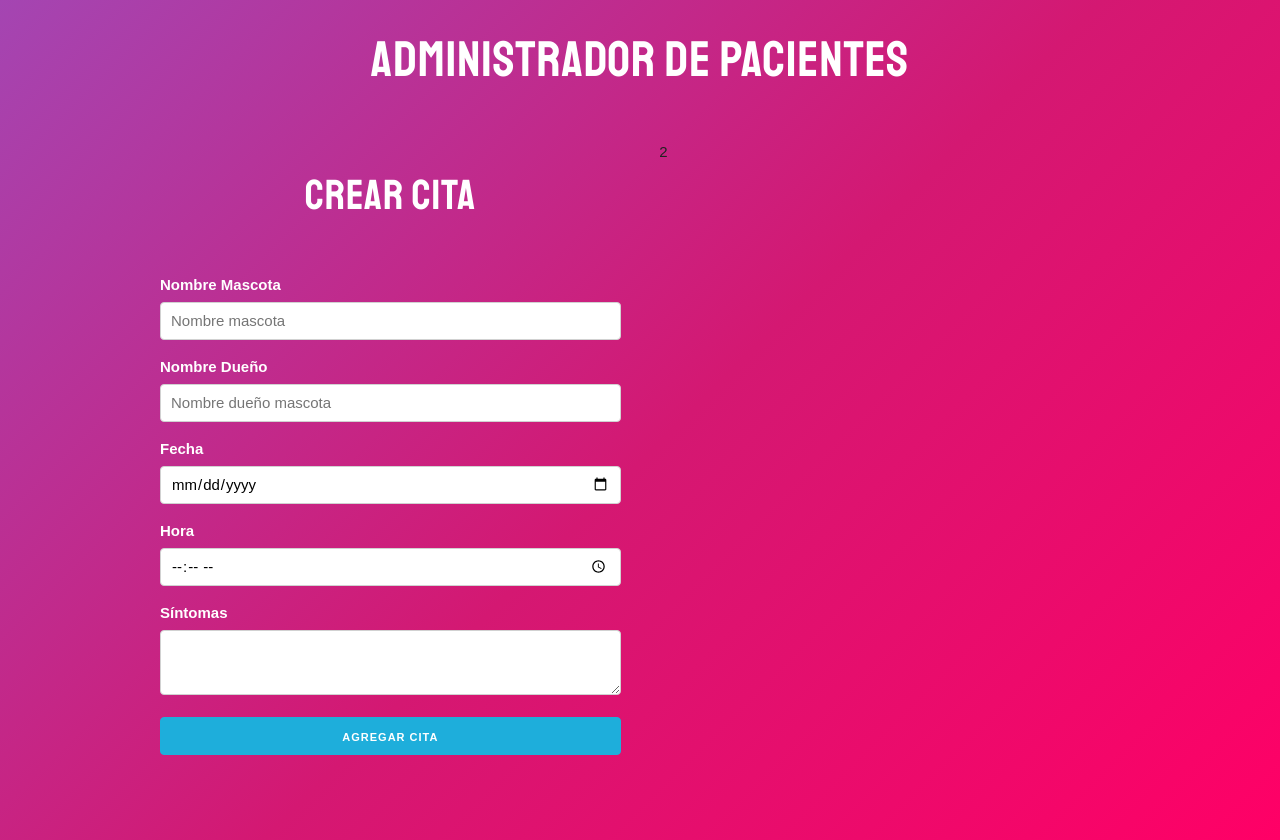
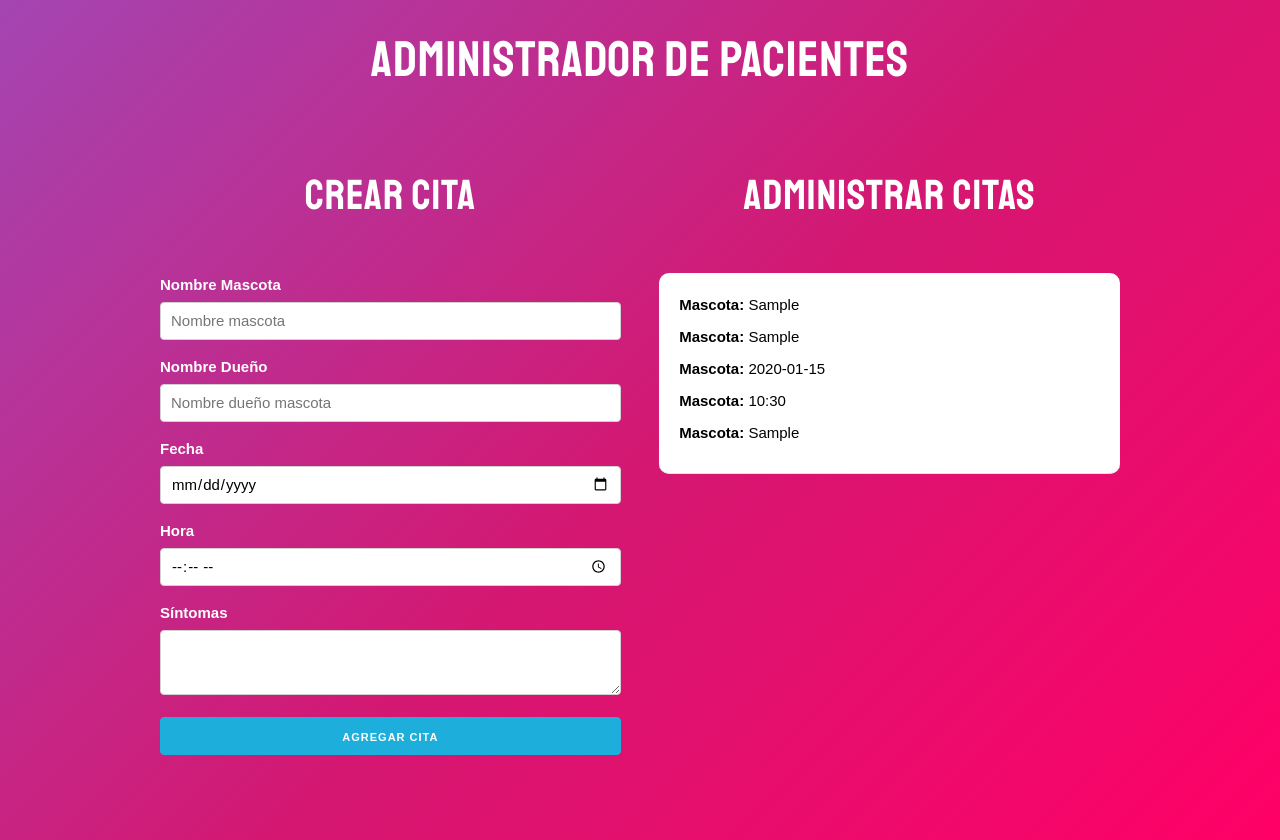
Before and after one commit to eskalona17/react-dates-app, a React (Create React App) app: page / in a window 1280 px wide. Both pictures are taken after typing "Sample", "Sample", "2020-01-15", "10:30", "Sample" into the empty fields and a click on the button "AGREGAR CITA". Built offline with nearby package versions, Linux system fonts and the light colour scheme.

Commit message:
creating second component

```diff
--- a/src/App.js
+++ b/src/App.js
@@ -1,5 +1,6 @@
 import React, { useState } from "react";
 import Formulario from "./components/Formulario";
+import Cita from './components/Cita'
 
 function App() {
   //array de citas
@@ -18,7 +19,15 @@
           <div className="one-half column">
             <Formulario crearCita={crearCita} />
           </div>
-          <div className="one-half column">2</div>
+          <div className="one-half column">
+              <h2>Administrar citas</h2>
+              {citas.map(cita => (
+                  <Cita
+                    key={cita.id}
+                    cita={cita}
+                  />
+              ))}
+          </div>
         </div>
       </div>
     </>
--- /dev/null
+++ b/src/components/Cita.js
@@ -0,0 +1,13 @@
+import React from 'react'
+
+const Cita = ({cita}) => (
+    <div className="cita">
+        <p>Mascota: <span>{cita.mascota}</span></p>
+        <p>Mascota: <span>{cita.propietario}</span></p>
+        <p>Mascota: <span>{cita.fecha}</span></p>
+        <p>Mascota: <span>{cita.hora}</span></p>
+        <p>Mascota: <span>{cita.sintomas}</span></p>
+    </div>
+)
+
+export default Cita;
```
